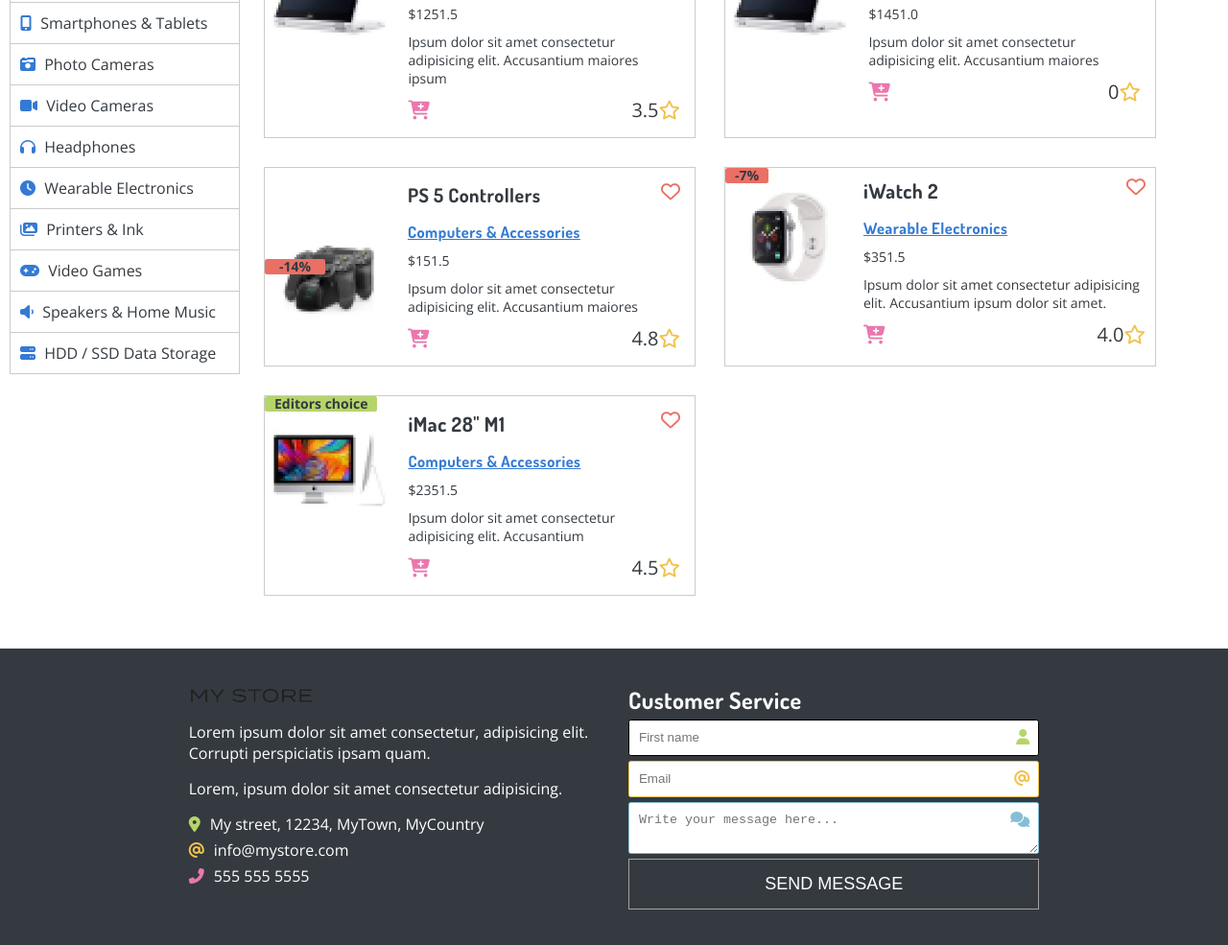
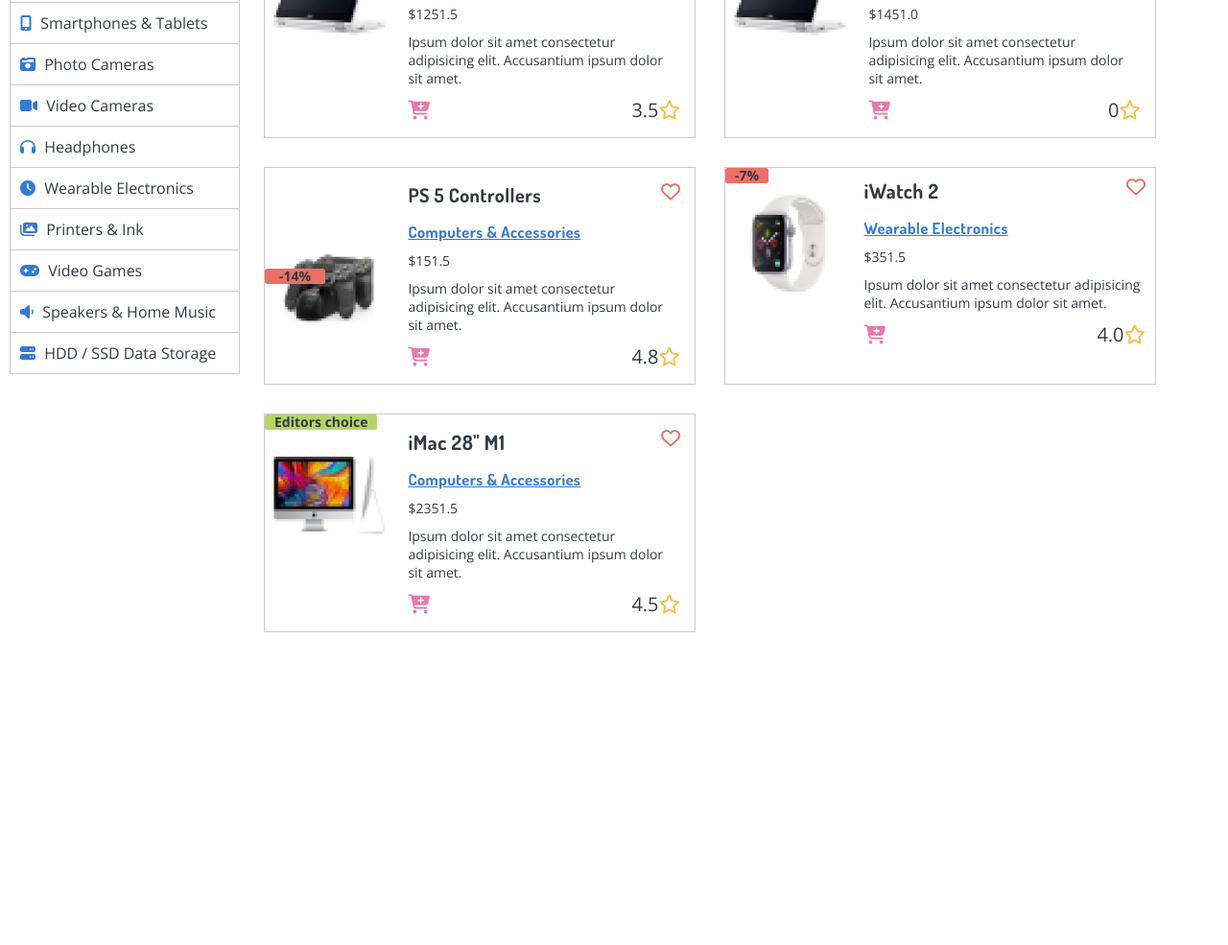
Before and after one commit to freemayne/Web-Shop, a plain HTML site: page index.html in a window 1280 px wide. Shown: the part 249-1234 px from the top of the page at 96% size. After the commit the page ends 963 px from the top, so only its background shows below. Drawn offline with nearby package versions, Linux system fonts and the light colour scheme.

Commit message:
tog bort footer

```diff
--- a/css/layout.css
+++ b/css/layout.css
@@ -183,7 +183,7 @@
 
 
     /* Box Sizing */
-    .box { min-width: 24rem; max-width: 70rem; border: var(--border-xs);}
+    .box { min-width: 24rem; max-width: 100rem; border: var(--border-xs);}
     .box-products { width: 600px; border: var(--border-xs);}
 
 
--- a/index.html
+++ b/index.html
@@ -218,7 +218,7 @@
                     <h3 class="mr-4 mb-4 ">Computers & Accessories</h3>
                     </a>
                     <div class="mb-4">$1251.5</div>
-                    <div class="mb-4">Ipsum dolor sit amet consectetur adipisicing elit. Accusantium maiores ipsum
+                    <div class="mb-4">Ipsum dolor sit amet consectetur adipisicing elit. Accusantium ipsum dolor sit amet.
                     </div>
                     <div class="">
 
@@ -258,7 +258,7 @@
                     <h3 class="mr-4 mb-4 ">Computers & Accessories</h3>
                     </a>
                     <div class="mb-4">$1451.0</div>
-                    <div class="mb-4 ">Ipsum dolor sit amet consectetur adipisicing elit. Accusantium maiores
+                    <div class="mb-4 ">Ipsum dolor sit amet consectetur adipisicing elit. Accusantium ipsum dolor sit amet.
                     </div>
                     <div class="">
 
@@ -302,7 +302,7 @@
                     <h3 class="mr-4 mb-4 ">Computers & Accessories</h3>
                     </a>
                     <div class="mb-4">$151.5</div>
-                    <div class="mb-4 ">Ipsum dolor sit amet consectetur adipisicing elit. Accusantium maiores
+                    <div class="mb-4 ">Ipsum dolor sit amet consectetur adipisicing elit. Accusantium ipsum dolor sit amet.
                     </div>
                     <div class="">
 
@@ -385,7 +385,7 @@
                         <h3 class="mr-4 mb-4 ">Computers & Accessories</h3>
                     </a>
                     <div class="mb-4">$2351.5</div>
-                    <div class="mb-4 ">Ipsum dolor sit amet consectetur adipisicing elit. Accusantium
+                    <div class="mb-4 ">Ipsum dolor sit amet consectetur adipisicing elit. Accusantium ipsum dolor sit amet.
                     </div>
                     <div class="">
 
@@ -420,54 +420,6 @@
 </section>
 </div>
 
-    <!-- Footer -->
-    <footer class="d-flex p-15 justify-content-center align-items-center bg-dark text-white" id="footer" >
-        <div class="d-flex max-width flex-sm-column ">
-            <!-- Address -->
-            <div class="d-flex flex-column width-lg mr-6 " >
-                <img src="/images/logo/logo.png" class="logo-width mb-6" alt="Logo">
-                <p class="mb-6">Lorem ipsum dolor sit amet consectetur, adipisicing elit. Corrupti perspiciatis ipsam quam.</p>
-                <p class="mb-6">Lorem, ipsum dolor sit amet consectetur adipisicing.</p>
-                <div class="d-flex align-items-center mb-2">
-                    <i class="fas fa-map-marker-alt text-success mr-4"></i>
-                    <span>My street, 12234, MyTown, MyCountry</span>
-
-                </div>
-                <div class="d-flex align-items-center mb-2 ">
-                    <i class="fas fa-at text-warning mr-4"></i>
-                    <span>info@mystore.com</span>
-
-                </div>
-                <div class="d-flex align-items-center">
-                    <i class="fas fa-phone-alt text-cozy mr-4"></i>
-                    <span>555 555 5555</span>
-
-                </div>
-
-            </div>
-            <!-- Form -->
-            <form class="d-flex flex-column flex-grow mt-sm-12" >
-                <h2 class="text-light mb-2">Customer Service</h2>
-                <div class="d-flex position-relative mb-2">
-                    <i class="fa fa-user text-success position-absolute icon-form-control"></i>
-                    <input type="text" placeholder="First name" class="form-control border-color-success border-sm border-radius lh-md p-4 min-width-xxl">
-                </div>
-                <div class="d-flex position-relative mb-2">
-                    <i class="fas fa-at text-warning position-absolute icon-form-control"></i>
-                    <input type="text" placeholder="Email" class="form-control border-color-warning border-sm border-radius lh-md p-4 min-width-xxl">
-                </div>
-                <div class="d-flex position-relative mb-2">
-                    <i class="fa fa-comments text-info position-absolute icon-form-control"></i>
-                    <textarea placeholder="Write your message here..." class="form-control border-color-info border-sm border-radius lh-md p-4 min-width-xxl"></textarea>
-                </div>
-                <button class="btn-dark text-size-md text-uppercase text-center text-white  border-small-white p-6">
-                    Send Message</button>
-
-            </form>
-
-        </div>
-    </footer>
-
 </body>
 
 </html>
```
